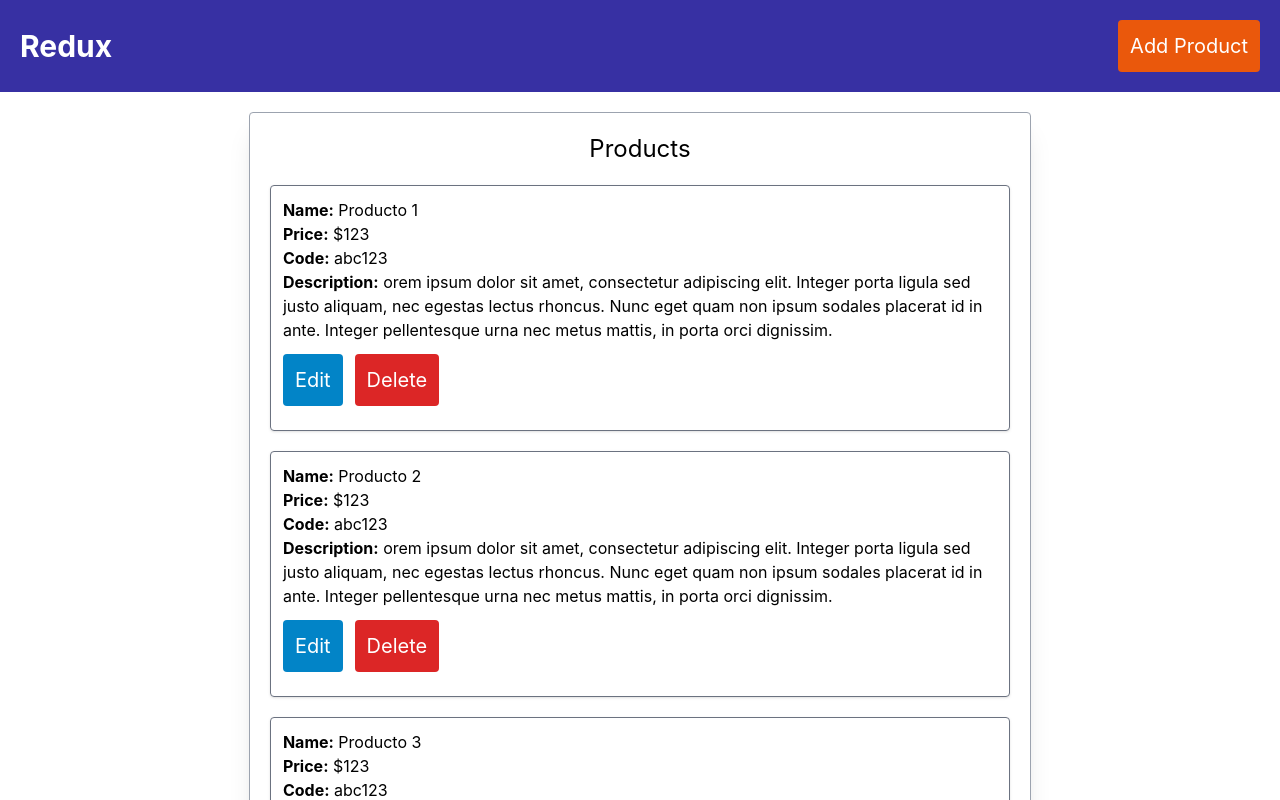
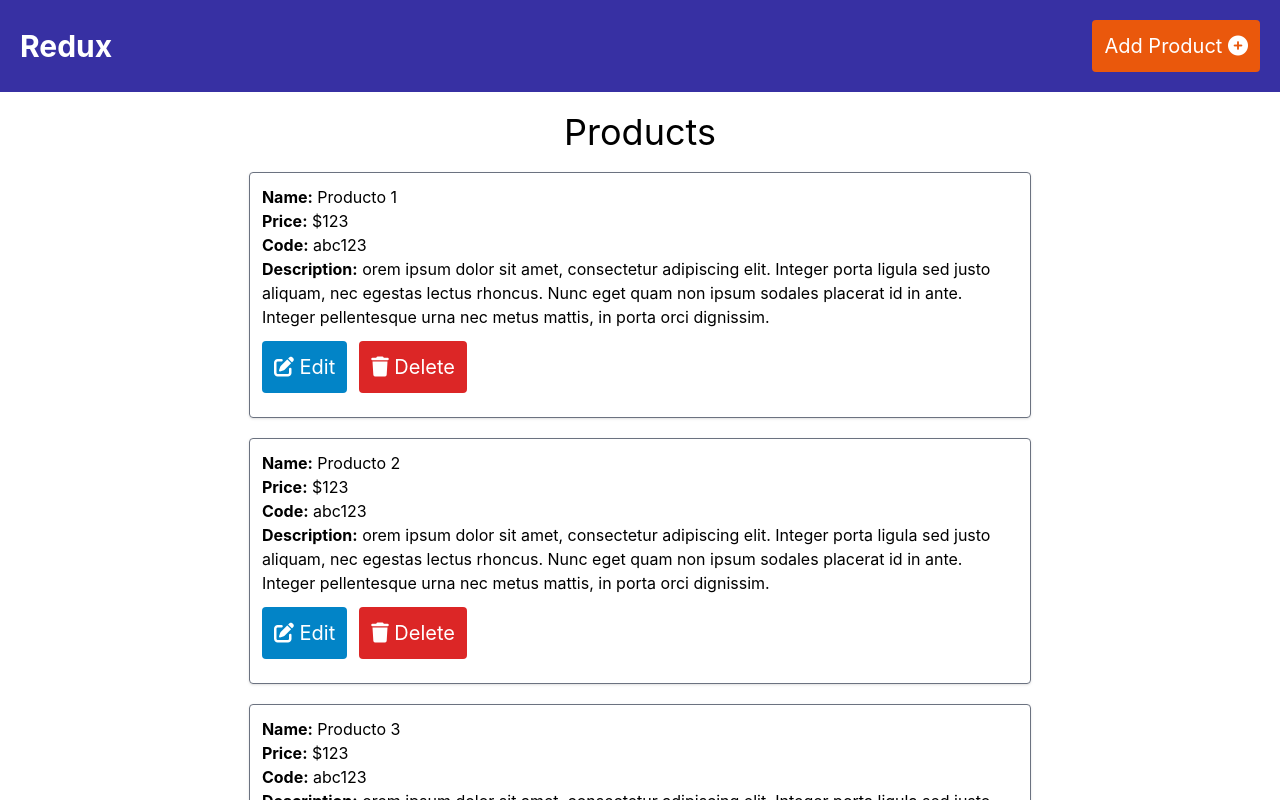
Before and after one commit to lautarojlopez/redux-products, a Next.js app: page / in a window 1280 px wide. Shown: the top 800 px of the page. Built offline with nearby package versions, Linux system fonts and the light colour scheme; data requests are answered from the project's data file.

Commit message:
Styles to ProductList component

```diff
--- a/components/Layout.jsx
+++ b/components/Layout.jsx
@@ -1,15 +1,15 @@
 import React, {Fragment} from 'react'
 import Header from './Header';
-import Head from 'next/head';
+import Script from 'next/script';
 
 const Layout = ({children}) => {
     return (
         <Fragment>
-            <Head>
-			    <link rel="stylesheet" href="https://use.fontawesome.com/releases/v5.15.4/css/all.css" integrity="sha384-DyZ88mC6Up2uqS4h/KRgHuoeGwBcD4Ng9SiP4dIRy0EXTlnuz47vAwmeGwVChigm" crossOrigin="anonymous"/>
-            </Head>
             <Header/>
             {children}
+            <Script
+				src="https://kit.fontawesome.com/e323a62359.js"
+			/>
         </Fragment>
      );
 }
--- a/components/ProductList.jsx
+++ b/components/ProductList.jsx
@@ -1,20 +1,23 @@
 import React from 'react'
 import Product from './Product';
+import { Fragment } from 'react';
 
-const ProductList = ({products}) => {
+const ProductList = ({ products }) => {
 
     return (
-        <div className='p-5 m-auto w-11/12 rounded shadow-xl border border-gray-400'>
-            <h2 className='text-2xl text-center'>Products</h2>
+        <Fragment>
+            <h2 className='text-4xl text-center my-5'>Products</h2>
+            <div className='m-auto w-11/12'>
                 {
                     products.length > 0 ? products.map((product) => (
                         <Product
                             key={product.id}
                             product={product}
                         />
-                )) : <p className=' my-3 text-center'>There are no products yet.</p>
+                    )) : <p className='text-xl my-3 text-center'>There are no products yet.</p>
                 }
             </div>
+        </Fragment>
     );
 }
 
```
Lines whose indentation alone changed are shown as unchanged.
